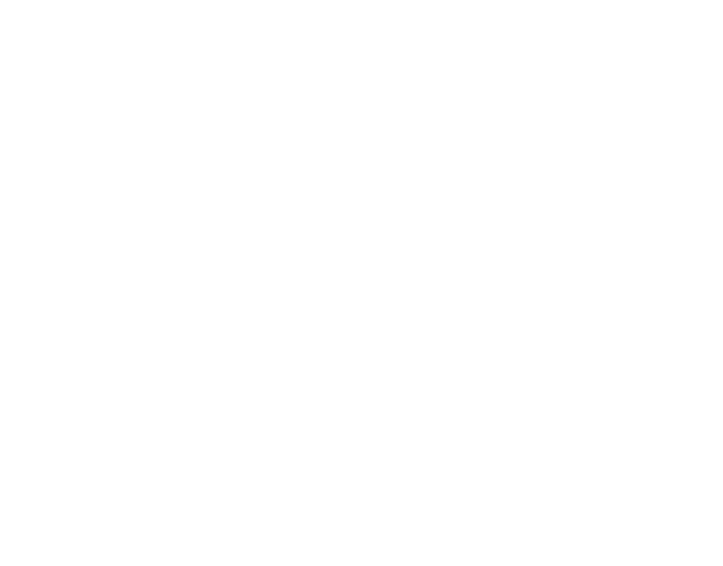
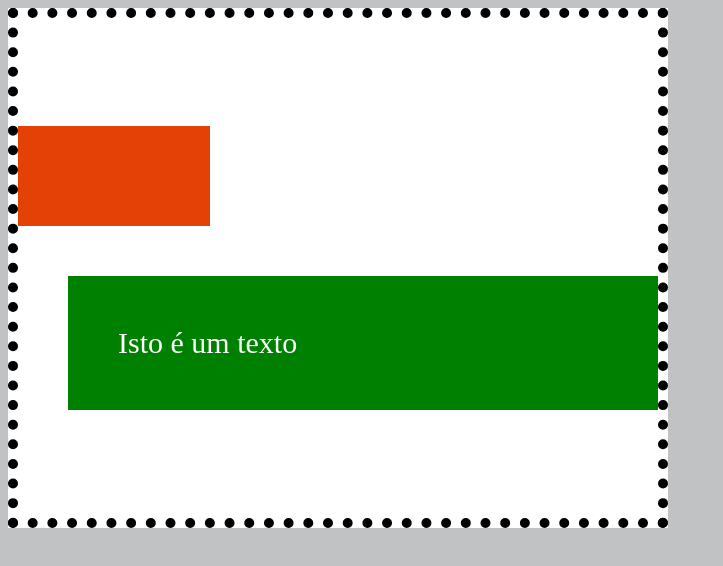
Before and after one commit to Joao-Miziaras/aulaPi, a plain HTML site: page HTML e CSS/Atividade aula 02/Exercicio3.html in a window 1280 px wide. Shown: the whole page, without its empty margins (0-723 px from the left). Drawn offline with Linux system fonts and the light colour scheme.

Commit message:
lição feita quase tudo dia 25/03

```diff
--- a/HTML e CSS/Atividade aula 02/Exercicio3.html
+++ b/HTML e CSS/Atividade aula 02/Exercicio3.html
@@ -5,6 +5,7 @@
     <meta http-equiv="X-UA-Compatible" content="IE=edge">
     <meta name="viewport" content="width=device-width, initial-scale=1.0">
     <title>Exercicio3</title>
+    <link rel="stylesheet" href="cssEx3.css">
 </head>
 <body>
     <div class="branco">
@@ -12,7 +13,7 @@
         </div>
         <div class="laranjaEscuro">
         </div>
-        <div class="verde"></div>
+        <div class="verde">Isto é um texto</div>
     </div>
 </body>
 </html>
--- a/HTML e CSS/Atividade aula 02/cssEx3.css
+++ b/HTML e CSS/Atividade aula 02/cssEx3.css
@@ -1,9 +1,32 @@
+body{
+    background-color: #c1c2c4;
+}
 .branco{
-
+    background-color: #ffffff;
+    height: 500px;
+    width: 50vw;
+    border: black 10px dotted;
+    display: flex;
+    flex-direction: column;
+    justify-content: center;
 }
 .amarelo{
+    background-color: yellow;
+    height: 50px;
+    width: 30%;
 
 }
 .laranjaEscuro{
+    background-color: #e44106;
+    height: 100px;
+    width: 30%;
 
 }
+.verde{
+    background-color: rgb(0, 128, 0);
+    color: white;
+    font-size: 30px;
+    padding: 50px;
+    margin-left: 50px;
+    margin-top: 50px;
+}
```
